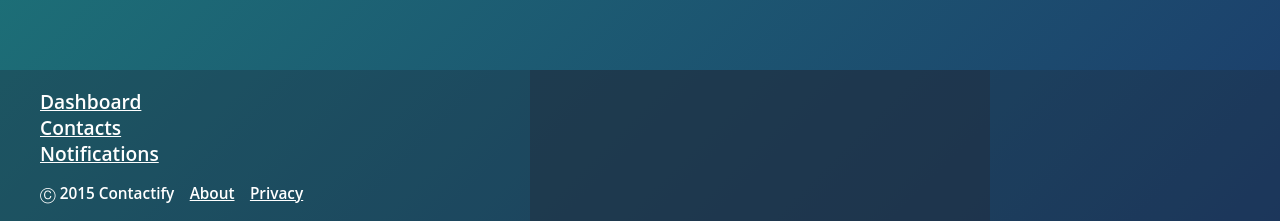
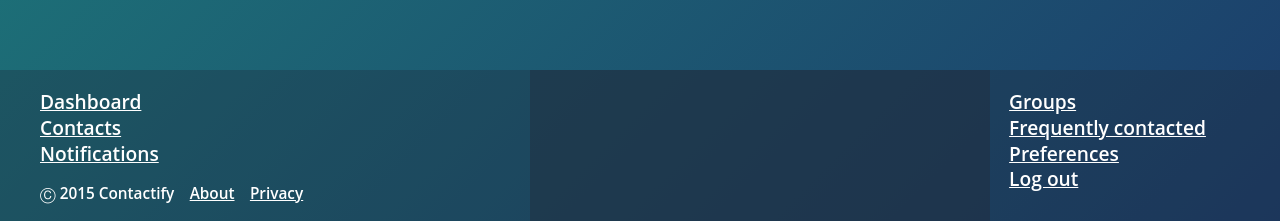
Before and after one commit to DyadicGit/React-with-webpack-4, a React app: page / in a window 1280 px wide. Shown: the part 576-797 px from the top of the page. Built offline with nearby package versions, Linux system fonts and the light colour scheme; no server answers.

Commit message:
add LinksRight section

```diff
--- a/src/views/footer/LinksLeft.js
+++ b/src/views/footer/LinksLeft.js
@@ -1,5 +1,5 @@
 import React from 'react';
-import Proptypes from 'prop-types';
+import PropTypes from 'prop-types';
 import styled from 'styled-components';
 
 const LinksLeft = styled.div`
@@ -31,7 +31,7 @@ const View = ({ className }) => (
 );
 
 View.propTypes = {
-  className: Proptypes.string.isRequired,
+  className: PropTypes.string.isRequired,
 };
 
 export default View;
--- a/src/views/footer/LinksRight.js
+++ b/src/views/footer/LinksRight.js
@@ -6,12 +6,36 @@ const LinksRight = styled.div`
   grid-area: linksRight;
 `;
 
+const List = styled.ul`
+  list-style-type: none;
+  line-height: 3.2vh;
+  font-family: "Open Sans Semibold", sans-serif;
+  font-size: 1.2rem;
+  color: white;
+  padding-left: 1.5vw;
+`;
+
 const View = ({ className }) => (
-  <LinksRight className={className}></LinksRight>
+  <LinksRight className={className}>
+    <List>
+      <li>
+        <u>Groups</u>
+      </li>
+      <li>
+        <u>Frequently contacted</u>
+      </li>
+      <li>
+        <u>Preferences</u>
+      </li>
+      <li>
+        <u>Log out</u>
+      </li>
+    </List>
+  </LinksRight>
 );
 
 View.propTypes = {
-  className: PropTypes.string,
+  className: PropTypes.string.isRequired,
 };
 
 export default View;
```
